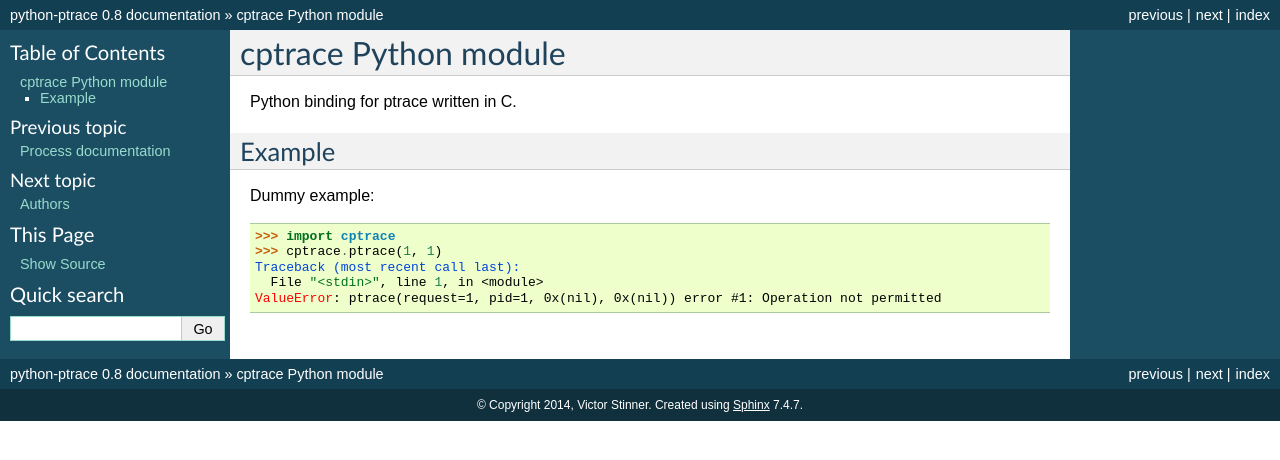
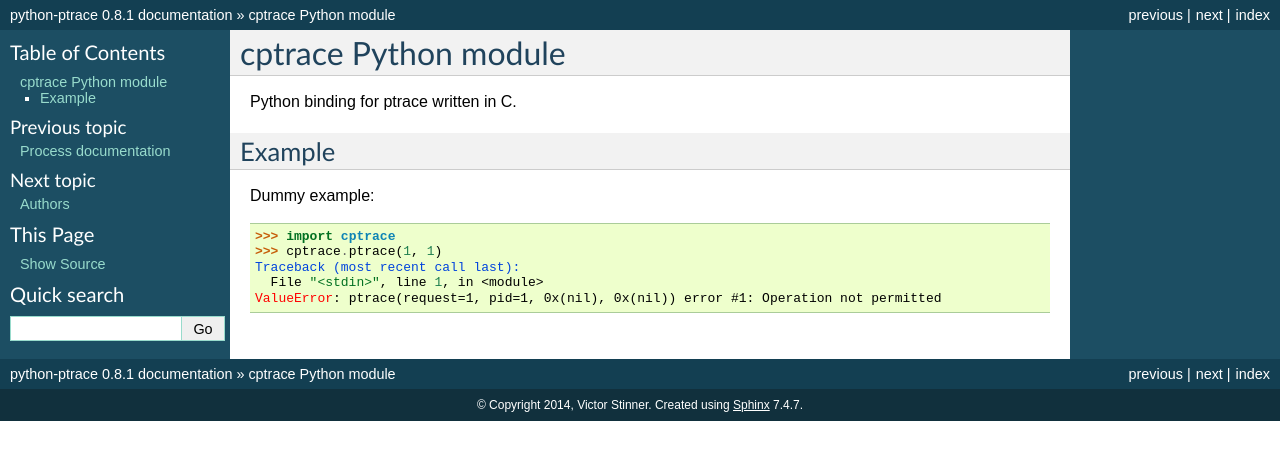
Before and after one commit to vstinner/python-ptrace, a Sphinx documentation site: the page built from doc/cptrace.rst, in a window 1280 px wide. Shown: the top 460 px of the page. Built offline with Sphinx 7.4.7, drawn with Linux system fonts in a browser that asks for light colours.

Commit message:
set version to 0.8.1

```diff
--- a/doc/conf.py
+++ b/doc/conf.py
@@ -48,7 +48,7 @@
 # built documents.
 #
 # The short X.Y version.
-version = release = '0.8'
+version = release = '0.8.1'
 
 # The language for content autogenerated by Sphinx. Refer to documentation
 # for a list of supported languages.
--- a/ptrace/version.py
+++ b/ptrace/version.py
@@ -1,4 +1,4 @@
 PACKAGE = "python-ptrace"
-VERSION = "0.8"
+VERSION = "0.8.1"
 WEBSITE = "http://python-ptrace.readthedocs.org/"
 LICENSE = "GNU GPL v2"
--- a/setup.py
+++ b/setup.py
@@ -11,9 +11,6 @@
 #  - hg push
 #  - ./setup.py sdist register bdist_wheel upload
 #  - update the doc
-#  - set version to n+1 (ptrace/version.py and doc/conf.py)
-#  - hg ci
-#  - hg push
 #  - increment version in  ptrace/version.py and doc/conf.py
 #  - hg ci
 #  - hg push
```
